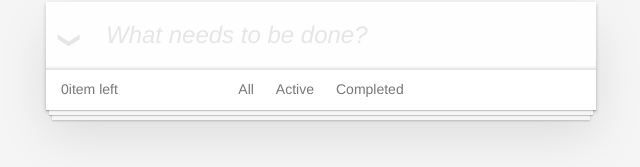
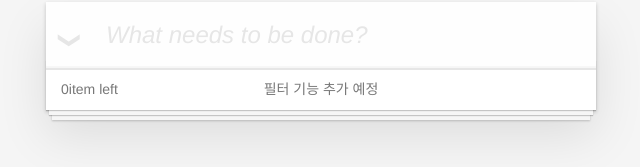
Before and after one commit to lim-gwangmin/ReactTodoList, a React (Create React App) app: page / in a window 1280 px wide. Shown: the part 128-295 px from the top of the page, without its empty margins (319-959 px from the left). Built offline with nearby package versions, Linux system fonts and the light colour scheme.

Commit message:
필터 버튼 제거, 대체 문구 추가

```diff
--- a/src/App.js
+++ b/src/App.js
@@ -1,5 +1,4 @@
-import React, { useReducer } from 'react';
-import { reducer } from './reducer/reducer';
+import React from 'react';
 import TodoApp from './component/TodoApp';
 import useTodoController from './hook/useTodoController';
 
@@ -15,10 +14,6 @@ function App() {
       editTodo,
    } = useTodoController([]);
 
-   const [ state, dispatch ] = useReducer(reducer, todoList);
-
-
-   console.log(state,'state')
    return (
       <TodoApp>
          <TodoApp.Header createTodo={createTodo}/>
--- a/src/component/footer/Footer.js
+++ b/src/component/footer/Footer.js
@@ -12,6 +12,9 @@ function Footer({ checkedTodoLength, todoCount, allClear }) {
          </span>
          <ul className="filters">
             <li>
+               필터 기능 추가 예정
+            </li>
+            {/* <li>
                <a href="#/all">All</a>
             </li>
             <li>
@@ -19,7 +22,7 @@ function Footer({ checkedTodoLength, todoCount, allClear }) {
             </li>
             <li>
                <a href="#/completed">Completed</a>
-            </li>
+            </li> */}
          </ul>
          <ClearCompletedBtn checkedTodoLength={checkedTodoLength} allClear={allClear}/>
       </footer>
--- a/src/reducer/reducer.js
+++ b/src/reducer/reducer.js
@@ -1,5 +1,4 @@
 import { ACTION_TYPE } from "./action";
-
 
 export function reducer(state, action) {
   switch (action.type) {
```
